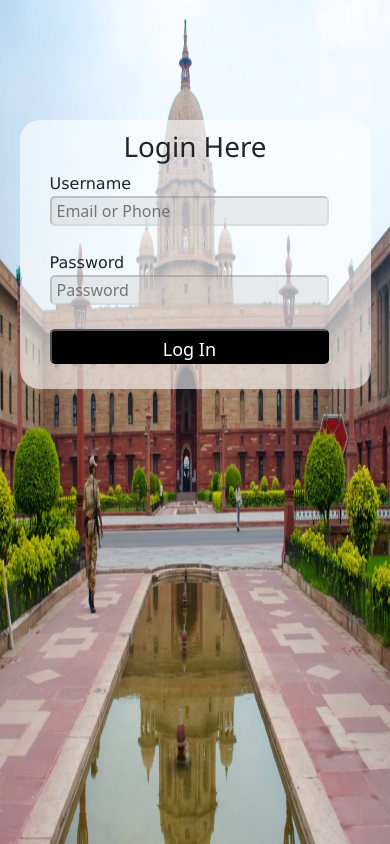
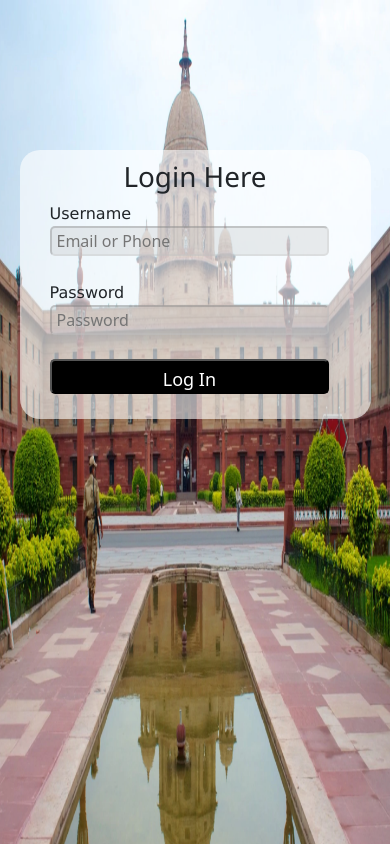
Before and after one commit to Dhileepguru/JavaScript_Projects, a PHP site: page / in a window 390 px wide. Run offline with PHP 8.4, Linux system fonts and the light colour scheme.

Commit message:
Updated phone Mediaquery

```diff
--- a/assets/style.css
+++ b/assets/style.css
@@ -81,7 +81,7 @@ form button {
         width: 90%;
         margin-left: auto;
         margin-right: auto;
-        margin-top: 120px;
+        margin-top: 150px;
     }
     .main {
         background-position: center;
```
